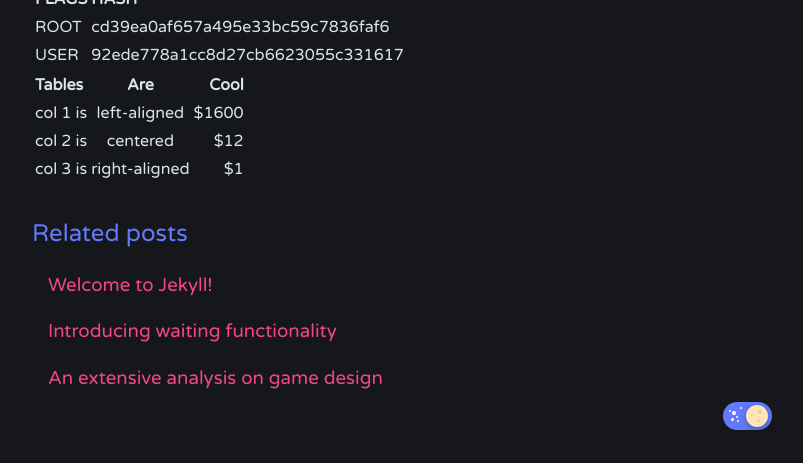
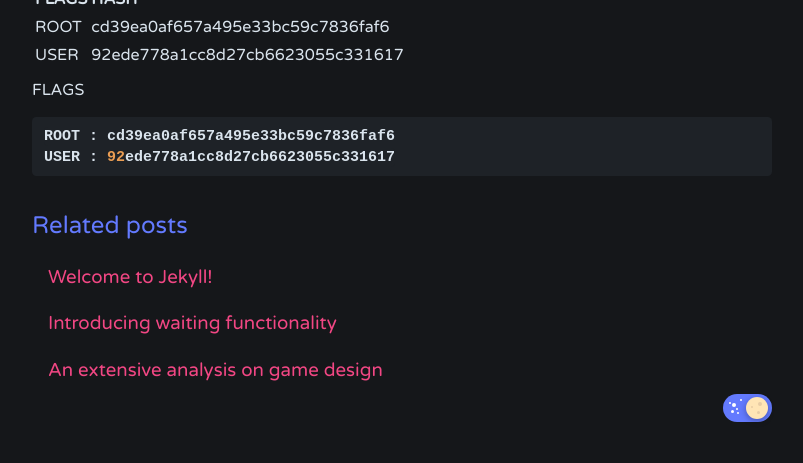
Before and after one commit to Rayferrufino/Rayferrufino.github.io, a Jekyll site: the page built from _posts/2019-01-10-HTB-Silo.md, in a window 1280 px wide and 900 px high, scrolled down 5560 px, cut to the strip 437-900 px from the top of the window. Shown: the whole strip, without its empty margins (238-1041 px from the left). Built offline with Jekyll 4.4.1, drawn with Linux system fonts in a browser that asks for light colours; comment, search, counter and statistics services are not loaded.

Commit message:
Update 2019-01-10-HTB-Silo.md

````diff
--- a/_posts/2019-01-10-HTB-Silo.md
+++ b/_posts/2019-01-10-HTB-Silo.md
@@ -104,9 +104,8 @@ python odat.py externaltable --sysdba -s 10.10.10.82 -d XE -U scott -P tiger --e
 | ROOT | cd39ea0af657a495e33bc59c7836faf6 |
 | USER | 92ede778a1cc8d27cb6623055c331617 |
 
-
-| Tables   |      Are      |  Cool |
-|----------|:-------------:|------:|
-| col 1 is |  left-aligned | $1600 |
-| col 2 is |    centered   |   $12 |
-| col 3 is | right-aligned |    $1 |
+FLAGS
+```ruby
+ROOT : cd39ea0af657a495e33bc59c7836faf6
+USER : 92ede778a1cc8d27cb6623055c331617
+```
````
